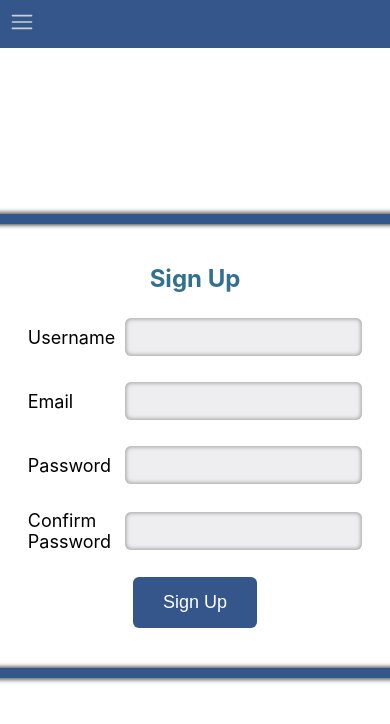
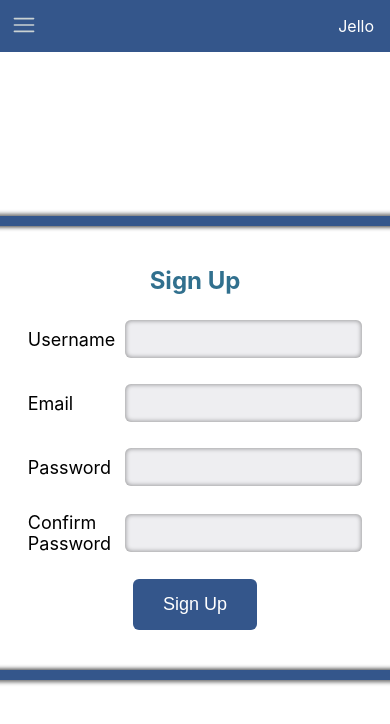
Before and after one commit to Jeluxe/Jello, a React (Vite) app: page /sign-up in a window 390 px wide. Shown: the top 724 px of the page. Built offline with nearby package versions, Linux system fonts and the light colour scheme.

Commit message:
fix: Fixed navbar not changing as the page width changes.

```diff
--- a/src/components/Navbar/Navbar.css
+++ b/src/components/Navbar/Navbar.css
@@ -1,6 +1,6 @@
 .navbar-container {
   display: flex;
-  height: 50px;
+  height: 52px;
   width: 100%;
   justify-content: space-between;
   align-items: center;
@@ -38,16 +38,22 @@
   align-items: center;
 }
 
+.burger-menu {
+  padding-left: 12px;
+  padding-top: 2px;
+  align-self: center;
+}
+
 .navbar-profile a {
   display: flex;
   flex-direction: row-reverse;
   align-items: center;
-  padding: 8px 12px;
+  padding: 12px;
 }
 
 
 
-@media screen and (max-width: 500px) {
+@media screen and (max-width: 606px) {
   .navbar-container.open {
     height: 100vh;
     width: 100%;
@@ -56,6 +62,12 @@
     justify-content: flex-start;
     flex-direction: column;
     z-index: 2;
+  }
+
+  .navbar-sm {
+    display: flex;
+    justify-content: space-between;
+    width: 100%;
   }
 
   .navbar-container.open ul {
--- a/src/components/Navbar/Navbar.tsx
+++ b/src/components/Navbar/Navbar.tsx
@@ -1,4 +1,4 @@
-import { useState } from "react"
+import { useLayoutEffect, useRef, useState } from "react"
 import { Link } from "react-router-dom"
 import { BurgerMenuIcon, ExitIcon } from "../../assets/icons"
 import monica from "../../assets/monic.jpg"
@@ -10,9 +10,27 @@ type Props = {
 }
 
 const Navbar = ({ image = monica }: Props) => {
+  const pageWidthRef = useRef<any>(null);
   const { logout, user, isAuthenticated } = useAuthProvider();
   const [isSmallDevice, setIsSmallDevice] = useState(true);
   const [isMenuOpen, setIsMenuOpen] = useState(false);
+
+  useLayoutEffect(() => {
+    const checkSize = () => {
+      if (pageWidthRef.current) {
+        const width = pageWidthRef.current.getBoundingClientRect().width;
+        setIsSmallDevice(width < 606);
+      }
+    };
+
+    checkSize();
+
+    window.addEventListener('resize', checkSize);
+
+    return () => {
+      window.removeEventListener('resize', checkSize);
+    };
+  }, [])
 
   const toggleMenu = () => setIsMenuOpen(!isMenuOpen);
 
@@ -26,8 +44,8 @@ const Navbar = ({ image = monica }: Props) => {
         <img width={35} height={35} src={image} alt="Profile" />
         <span>{user?.username}</span>
       </Link>
-      <Link to="/" onClick={() => { handleLinkClick(); logout() }}>
-        <ExitIcon size={24} className="button" />
+      <Link to="/" onClick={() => { handleLinkClick(); logout() }} style={{ padding: 14 }}>
+        <ExitIcon size={24} />
       </Link>
     </div>
   );
@@ -49,16 +67,18 @@ const Navbar = ({ image = monica }: Props) => {
   );
 
   return (
-    <div className={`navbar-container ${isSmallDevice && isMenuOpen && "open"}`}>
+    <div ref={pageWidthRef} className={`navbar-container ${isSmallDevice && isMenuOpen && "open"}`}>
       {
         isSmallDevice ?
           <>
-            <div style={{ padding: " 10px" }}>
-              <BurgerMenuIcon size={24} onClick={() => setIsMenuOpen(!isMenuOpen)} />
+            <div className="navbar-sm">
+              <div className="button burger-menu">
+                <BurgerMenuIcon size={24} onClick={() => setIsMenuOpen(!isMenuOpen)} />
+              </div>
+              <Link to={"/"} onClick={handleLinkClick}>Jello</Link>
             </div>
             {isMenuOpen ?
               <div className="navbar-menu-sm">
-                <Link to={"/"} onClick={handleLinkClick}>Jello</Link>
                 <Links />
                 {isAuthenticated && user ?
                   <UserControls /> :
@@ -71,9 +91,7 @@ const Navbar = ({ image = monica }: Props) => {
             <div className="title-icon">
               <Link to={"/"} onClick={handleLinkClick}>Jello</Link>
             </div>
-            <div style={{ display: "flex" }}>
-              <Links />
-            </div>
+            <div style={{ display: "flex" }}><Links /></div>
             {
               isAuthenticated && user ?
                 <UserControls /> :
```
